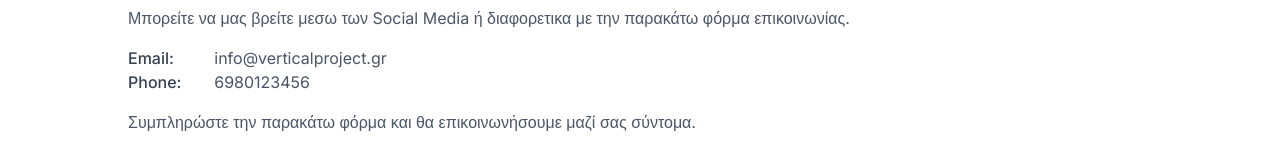
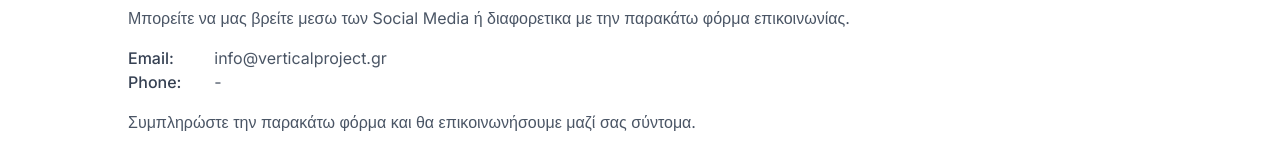
Before and after one commit to Tsagiannoudis/vertical-project, a Next.js app: page /contact in a window 1280 px wide. Shown: the part 410-570 px from the top of the page. Built offline with nearby package versions, Linux system fonts and the light colour scheme.

Commit message:
contact text fixed

```diff
--- a/src/components/contact/FormContact.tsx
+++ b/src/components/contact/FormContact.tsx
@@ -78,7 +78,7 @@ export default function FormContact() {
                         </tr>
                         <tr>
                             <td className="w-1/3 text-gray-700 font-medium">Phone:</td>
-                            <td className="text-gray-600">6980123456</td>
+                            <td className="text-gray-600">-</td>
                         </tr>
                     </tbody>
                 </table>
```
